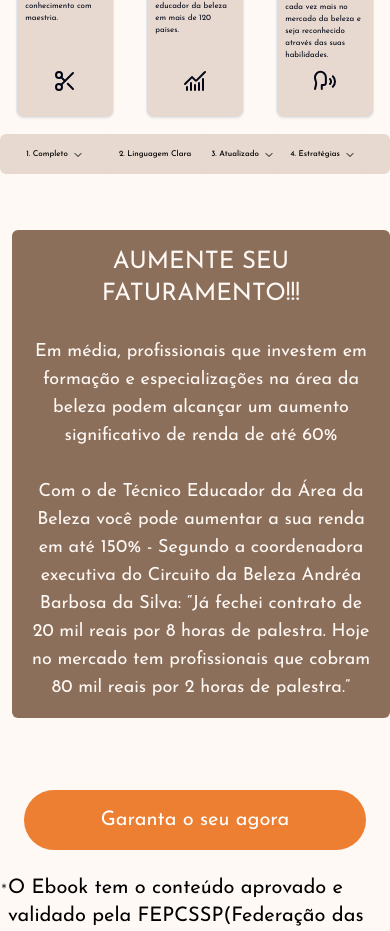
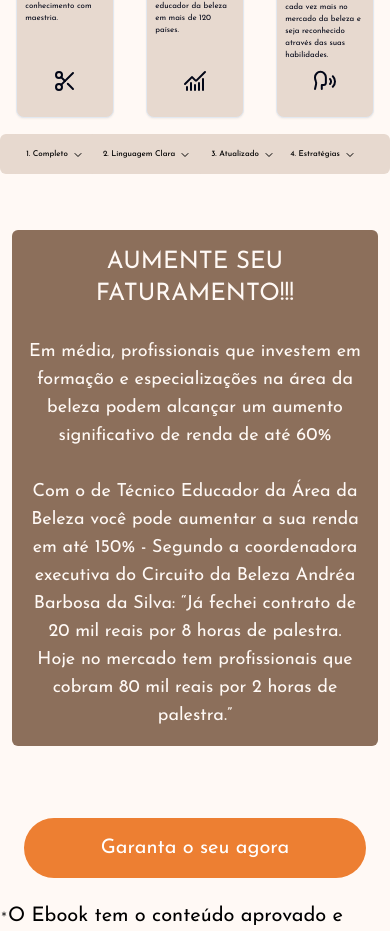
Before and after one commit to Riba12/CircuitoBeleza, a Next.js app: page / in a window 390 px wide. Shown: the part 2300-3231 px from the top of the page. Built offline with nearby package versions, Linux system fonts and the light colour scheme.

Commit message:
small visual fix 2

```diff
--- a/src/components/ebook.tsx
+++ b/src/components/ebook.tsx
@@ -82,7 +82,7 @@ export default function Ebook() {
                         <NavigationMenu>
                             <NavigationMenuList className="w-[80px] md:w-1/4 ml-4">
                                 <NavigationMenuItem>
-                                    <NavigationMenuTrigger className="text-[8px] md:text-xl bg-bege-100">2. Linguagem Clara</NavigationMenuTrigger>
+                                    <NavigationMenuTrigger className="text-[8px] md:text-xl pr-12 bg-bege-100">2. Linguagem Clara</NavigationMenuTrigger>
                                     <NavigationMenuContent>
                                         <div className="w-52 p-4">Escrita de forma simples e didática, fácil de entender e aplicar na prática.</div>
                                     </NavigationMenuContent>
@@ -110,7 +110,7 @@ export default function Ebook() {
                             </NavigationMenuList>
                         </NavigationMenu>
                     </div>
-                    <div className="bg-marrom-100 text-center text-branco-100 text-xl rounded-md p-4 my-14 ml-3 md:w-[855px]">
+                    <div className="bg-marrom-100 text-center text-branco-100 text-xl rounded-md p-4 my-14 mx-3 md:w-[855px]">
                         <h1 className="text-2xl">AUMENTE SEU FATURAMENTO!!!</h1><br />
                         <h2 className="text-lg">Em média, profissionais que investem em formação e especializações na área da beleza podem alcançar um aumento significativo de renda de até 60%</h2>
                         <br/>
```
